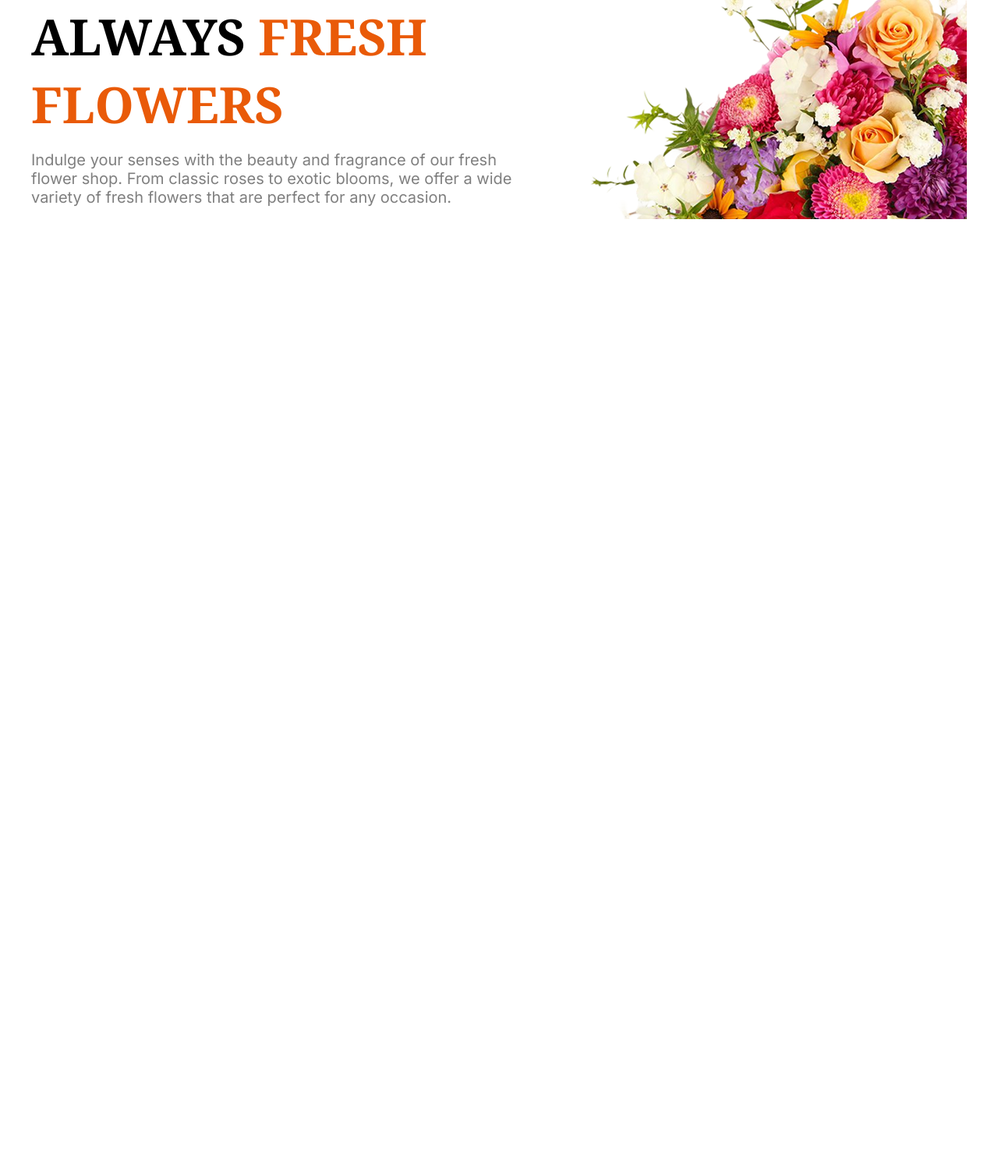
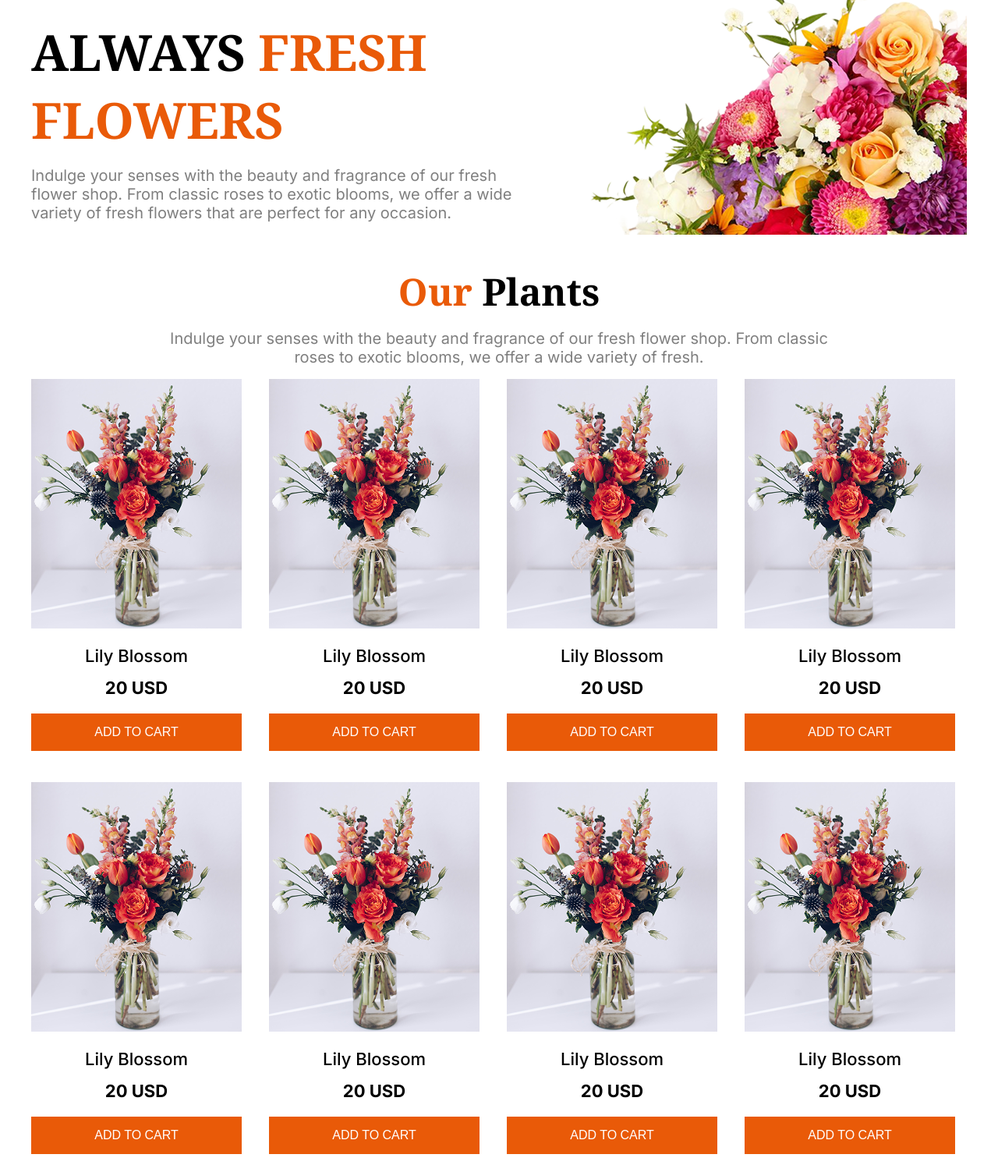
Before and after one commit to grapcode/Responsive-Flowers-Assignment-2, a plain HTML site: page index.html in a window 1280 px wide. Shown: the part 237-1740 px from the top of the page at 78% size. Before the commit the page ends 800 px from the top, so only its background shows below. Drawn offline with Linux system fonts and the light colour scheme.

Commit message:
added the our plants

```diff
--- a/index.html
+++ b/index.html
@@ -15,7 +15,7 @@
         <!-- navbar section -->
         <nav class="navbar">
             <img src="./assets/logo.png" alt="">
-            <ul>
+            <ul class="navbar-menu">
                 <li><a href="">Home</a></li>
                 <li><a href="">Shop</a></li>
                 <li><a href="">About us</a></li>
@@ -33,7 +33,63 @@
         </div>
     </header>
     <main>
-
+        <!-- our plants section  -->
+         <section class="middle-center plants-container">
+            <div class="plants-texts">
+                <h3 class="primary-heading"><span class="primary-color">Our</span> Plants</h3>
+                <p>Indulge your senses with the beauty and fragrance of our fresh flower shop. From classic roses to exotic blooms, we offer a wide variety of fresh.</p>
+            </div>
+            <div class="plants-cards">
+                <div class="plants-card">
+                    <img src="./assets/sample-flower-image.png" alt="">
+                    <h5>Lily Blossom</h5>
+                    <h6>20 USD</h6>
+                    <button class="primary-btn">ADD TO CART</button>
+                </div>
+                <div class="plants-card">
+                    <img src="./assets/sample-flower-image.png" alt="">
+                    <h5>Lily Blossom</h5>
+                    <h6>20 USD</h6>
+                    <button class="primary-btn">ADD TO CART</button>
+                </div>
+                <div class="plants-card">
+                    <img src="./assets/sample-flower-image.png" alt="">
+                    <h5>Lily Blossom</h5>
+                    <h6>20 USD</h6>
+                    <button class="primary-btn">ADD TO CART</button>
+                </div>
+                <div class="plants-card">
+                    <img src="./assets/sample-flower-image.png" alt="">
+                    <h5>Lily Blossom</h5>
+                    <h6>20 USD</h6>
+                    <button class="primary-btn">ADD TO CART</button>
+                </div>
+                <div class="plants-card">
+                    <img src="./assets/sample-flower-image.png" alt="">
+                    <h5>Lily Blossom</h5>
+                    <h6>20 USD</h6>
+                    <button class="primary-btn">ADD TO CART</button>
+                </div>
+                <div class="plants-card">
+                    <img src="./assets/sample-flower-image.png" alt="">
+                    <h5>Lily Blossom</h5>
+                    <h6>20 USD</h6>
+                    <button class="primary-btn">ADD TO CART</button>
+                </div>
+                <div class="plants-card">
+                    <img src="./assets/sample-flower-image.png" alt="">
+                    <h5>Lily Blossom</h5>
+                    <h6>20 USD</h6>
+                    <button class="primary-btn">ADD TO CART</button>
+                </div>
+                <div class="plants-card">
+                    <img src="./assets/sample-flower-image.png" alt="">
+                    <h5>Lily Blossom</h5>
+                    <h6>20 USD</h6>
+                    <button class="primary-btn">ADD TO CART</button>
+                </div>
+            </div>
+         </section>
     </main>
     <footer>
 
--- a/style.css
+++ b/style.css
@@ -1,10 +1,11 @@
 /* font link  */
 @import url('https://fonts.googleapis.com/css2?family=Inter:ital,opsz,wght@0,14..32,100..900;1,14..32,100..900&family=Noto+Serif:ital,wght@0,100..900;1,100..900&display=swap');
 
-*{
+* {
     margin: 0;
     padding: 0;
 }
+
 /* font styles  */
 .font-noto {
     font-family: "Noto Serif", serif;
@@ -16,18 +17,38 @@ body {
 }
 
 /* shared styles  */
-.middle-center{
+.middle-center {
     max-width: 1200px;
-    margin: 20px auto;
+    margin: 40px auto;
 }
-.primary-color{
+
+.primary-color {
     color: #e95a08;
 }
-p{
+
+p {
     color: rgba(0, 0, 0, 0.5);
     font-size: 1.25rem;
     margin: 16px 0;
 }
+
+.primary-heading {
+    font-size: 3rem;
+    font-weight: 700;
+    font-family: "Noto Serif", serif;
+}
+
+.primary-btn {
+    background-color: #e95a08;
+    padding: 15px 10px;
+    width: 100%;
+    border: none;
+    margin-top: 20px;
+    color: #fff;
+    font-size: 600;
+    font-size: 16px;
+}
+
 
 /* navbar styles  */
 .navbar {
@@ -36,30 +57,112 @@ p{
     justify-content: space-between;
 }
 
-.navbar ul {
+.navbar-menu {
     display: flex;
     list-style: none;
     gap: 25px;
 }
 
-.navbar ul a {
+.navbar-menu a {
     text-decoration: none;
     color: #000;
 }
-.navbar ul li a:nth-child(2) {
+
+.navbar-menu li:nth-child(2) a,
+.navbar-menu li:nth-child(3) a {
     color: #8987A1;
 }
 
 /* banner styles  */
-.banner{
+.banner {
     display: flex;
     justify-content: space-between;
     align-items: end;
     margin-top: 60px;
 }
-.banner img{
+
+.banner img {
     width: 100%;
 }
-.banner-container h1{
+
+.banner-container h1 {
     font-size: 4rem;
 }
+
+/* Our plants styles  */
+.plants-container{
+    padding: 0 15px;
+}
+.plants-texts{
+    text-align: center;
+    max-width: 890px;
+    margin: 0 auto;
+}
+.plants-cards {
+    display: grid;
+    grid-template-columns: repeat(4, 1fr);
+    gap: 40px 20px;
+}
+
+.plants-card {
+    text-align: center;
+    max-width: 270px;
+}
+
+.plants-card img {
+    width: 100%;
+}
+
+.plants-card h5,
+h6 {
+    font-size: 22px;
+    font-weight: 500;
+    margin-top: 15px;
+}
+
+.plants-card h6 {
+    font-size: 22px;
+    font-weight: 700;
+}
+
+/* responsive for mobile  */
+@media screen and (max-width:576px) {
+
+    /* shared styles  */
+    p {
+        font-size: 1rem;
+    }
+
+    /* navbar styles  */
+    .navbar-menu li:nth-child(1),
+    .navbar-menu li:nth-child(2),
+    .navbar-menu li:nth-child(3) {
+        display: none;
+    }
+
+    .navbar {
+        margin: 0 20px;
+    }
+
+    /* banner styles  */
+    .banner {
+        flex-direction: column-reverse;
+    }
+
+    .banner-container {
+        margin: 0 15px;
+    }
+
+    .banner-container h1 {
+        font-size: 2rem;
+        margin-top: 20px;
+    }
+
+    /* Our plants styles  */
+    .plants-cards {
+        display: grid;
+        grid-template-columns: repeat(2, 1fr);
+        gap: 40px 20px;
+    }
+
+}
```
